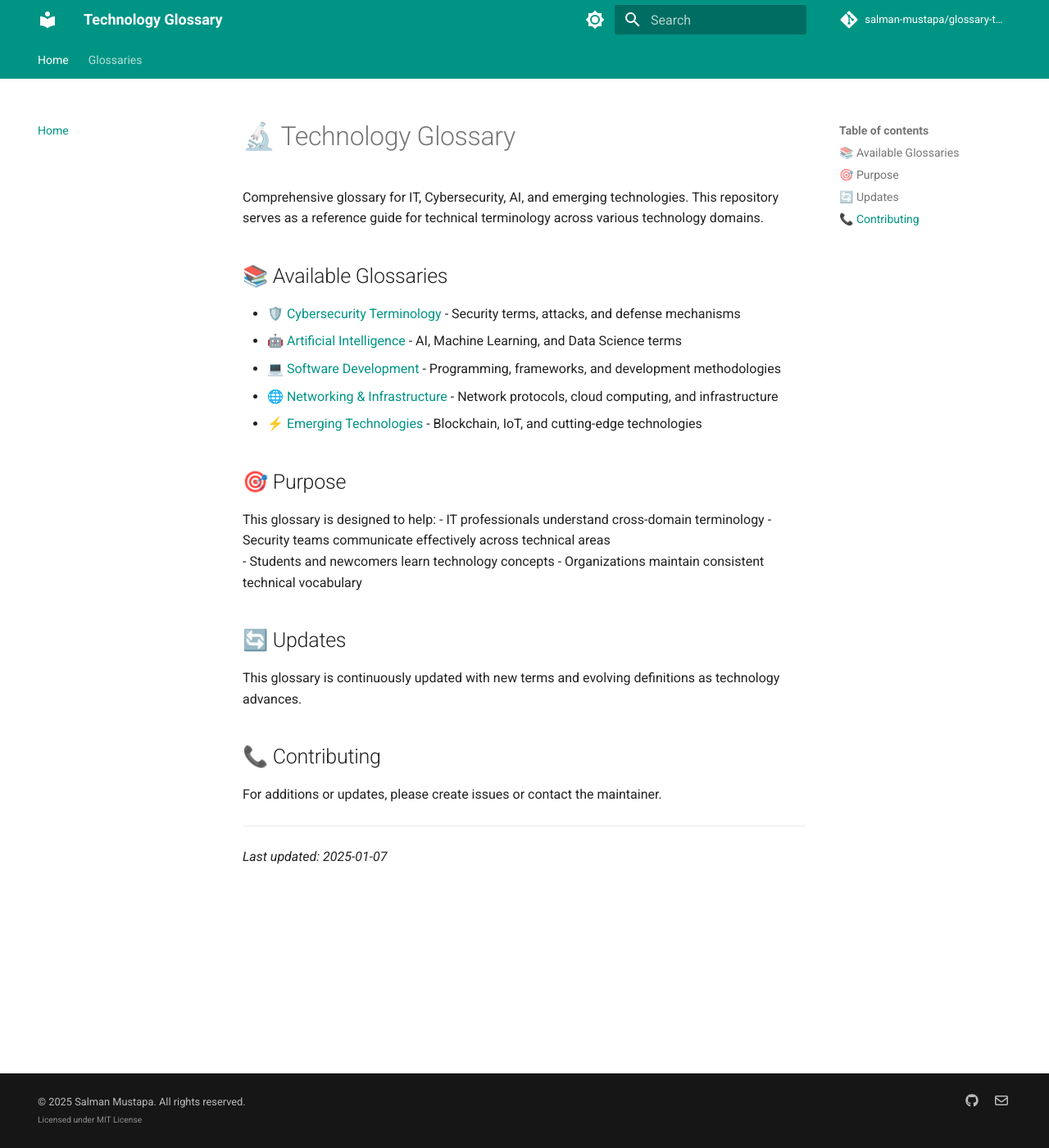
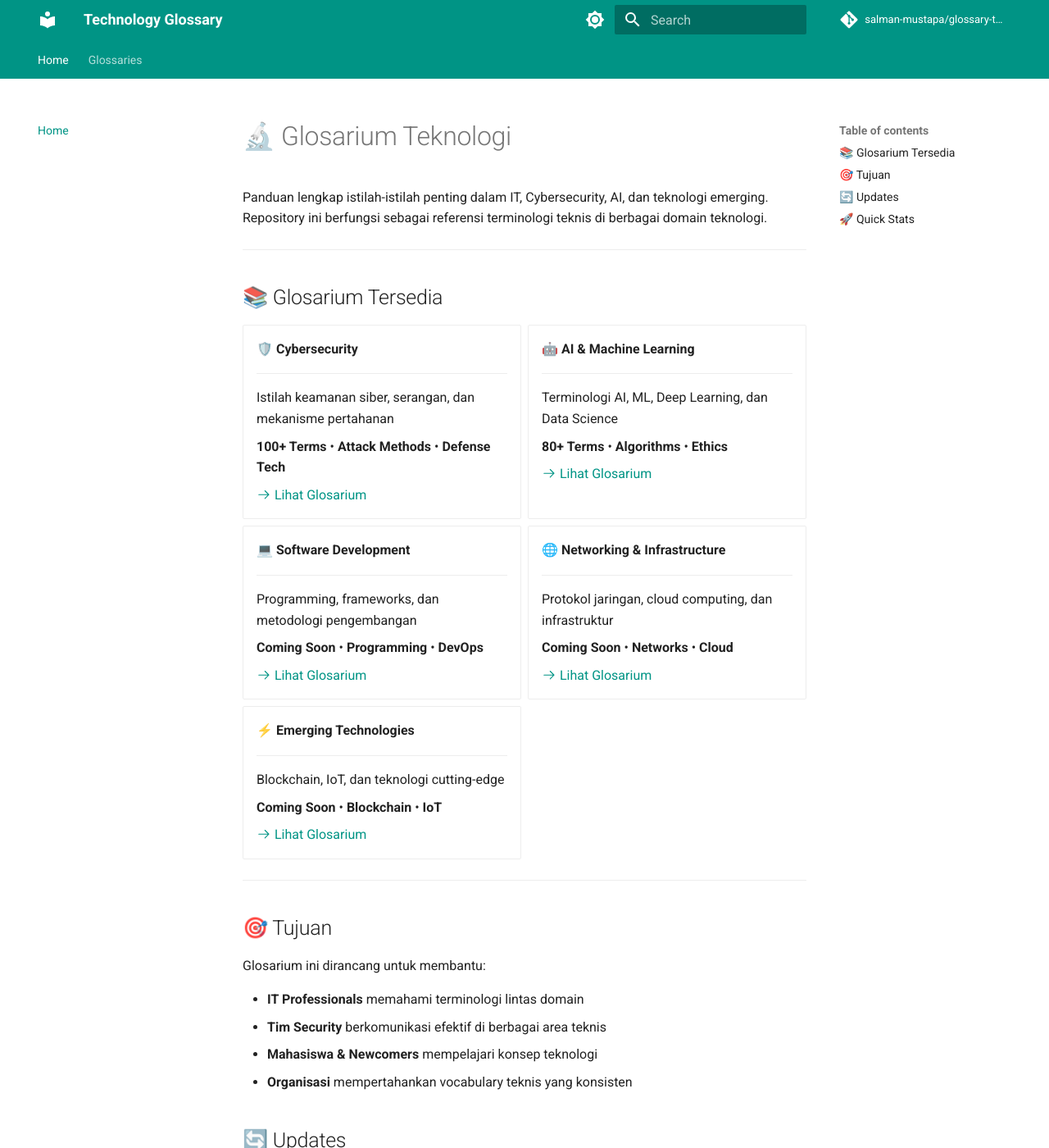
Before and after one commit to salman-mustapa/glossary-tech, an MkDocs documentation site: the page built from docs/README.md, in a window 1280 px wide and 1400 px high. Shown: the whole window at 82% size. Built offline with MkDocs 1.6.1 and Material for MkDocs 9.7.7, drawn with Linux system fonts in a browser that asks for light colours; comment, search, counter and statistics services are not loaded; some of the changed text lies outside the part shown.

Commit message:
feat: Update glossaries to Indonesian definitions with attractive homepage design

```diff
--- a/docs/README.md
+++ b/docs/README.md
@@ -1,31 +1,91 @@
-# 🔬 Technology Glossary
+# 🔬 Glosarium Teknologi
 
-Comprehensive glossary for IT, Cybersecurity, AI, and emerging technologies. This repository serves as a reference guide for technical terminology across various technology domains.
+Panduan lengkap istilah-istilah penting dalam IT, Cybersecurity, AI, dan teknologi emerging. Repository ini berfungsi sebagai referensi terminologi teknis di berbagai domain teknologi.
 
-## 📚 Available Glossaries
+---
 
-- [🛡️ Cybersecurity Terminology](cybersecurity/README.md) - Security terms, attacks, and defense mechanisms
-- [🤖 Artificial Intelligence](ai-ml/README.md) - AI, Machine Learning, and Data Science terms
-- [💻 Software Development](software-dev/README.md) - Programming, frameworks, and development methodologies
-- [🌐 Networking & Infrastructure](networking/README.md) - Network protocols, cloud computing, and infrastructure
-- [⚡ Emerging Technologies](emerging-tech/README.md) - Blockchain, IoT, and cutting-edge technologies
+## 📚 Glosarium Tersedia
 
-## 🎯 Purpose
+<div class="grid cards" markdown>
 
-This glossary is designed to help:
-- IT professionals understand cross-domain terminology
-- Security teams communicate effectively across technical areas
-- Students and newcomers learn technology concepts
-- Organizations maintain consistent technical vocabulary
+-   🛡️ **Cybersecurity**
+
+    ---
+
+    Istilah keamanan siber, serangan, dan mekanisme pertahanan
+
+    **100+ Terms** • **Attack Methods** • **Defense Tech**
+
+    [:octicons-arrow-right-24: Lihat Glosarium](cybersecurity/README.md)
+
+-   🤖 **AI & Machine Learning**
+
+    ---
+
+    Terminologi AI, ML, Deep Learning, dan Data Science
+
+    **80+ Terms** • **Algorithms** • **Ethics**
+
+    [:octicons-arrow-right-24: Lihat Glosarium](ai-ml/README.md)
+
+-   💻 **Software Development**
+
+    ---
+
+    Programming, frameworks, dan metodologi pengembangan
+
+    **Coming Soon** • **Programming** • **DevOps**
+
+    [:octicons-arrow-right-24: Lihat Glosarium](software-dev/README.md)
+
+-   🌐 **Networking & Infrastructure**
+
+    ---
+
+    Protokol jaringan, cloud computing, dan infrastruktur
+
+    **Coming Soon** • **Networks** • **Cloud**
+
+    [:octicons-arrow-right-24: Lihat Glosarium](networking/README.md)
+
+-   ⚡ **Emerging Technologies**
+
+    ---
+
+    Blockchain, IoT, dan teknologi cutting-edge
+
+    **Coming Soon** • **Blockchain** • **IoT**
+
+    [:octicons-arrow-right-24: Lihat Glosarium](emerging-tech/README.md)
+
+</div>
+
+---
+
+## 🎯 Tujuan
+
+Glosarium ini dirancang untuk membantu:
+
+- **IT Professionals** memahami terminologi lintas domain
+- **Tim Security** berkomunikasi efektif di berbagai area teknis
+- **Mahasiswa & Newcomers** mempelajari konsep teknologi
+- **Organisasi** mempertahankan vocabulary teknis yang konsisten
 
 ## 🔄 Updates
 
-This glossary is continuously updated with new terms and evolving definitions as technology advances.
+Glosarium ini terus diperbarui dengan istilah baru dan definisi yang berkembang seiring kemajuan teknologi.
 
-## 📞 Contributing
+## 🚀 Quick Stats
 
-For additions or updates, please create issues or contact the maintainer.
+| Category | Terms | Status |
+|----------|-------|--------|
+| 🛡️ **Cybersecurity** | 100+ | ✅ Complete |
+| 🤖 **AI/ML** | 80+ | ✅ Complete |
+| 💻 **Software Dev** | - | 🚧 Coming Soon |
+| 🌐 **Networking** | - | 🚧 Coming Soon |
+| ⚡ **Emerging Tech** | - | 🚧 Coming Soon |
+| **Total** | **180+** | **Continuously Updated** |
 
 ---
 
-*Last updated: 2025-01-07*
+*Terakhir diperbarui: {{ git_revision_date_localized }}*
```
Also changed, not shown: docs/ai-ml/README.md (+6 -6 lines), docs/cybersecurity/README.md (+11 -11 lines), site/ai-ml/index.html, site/cybersecurity/index.html, site/index.html, site/search/search_index.json.
